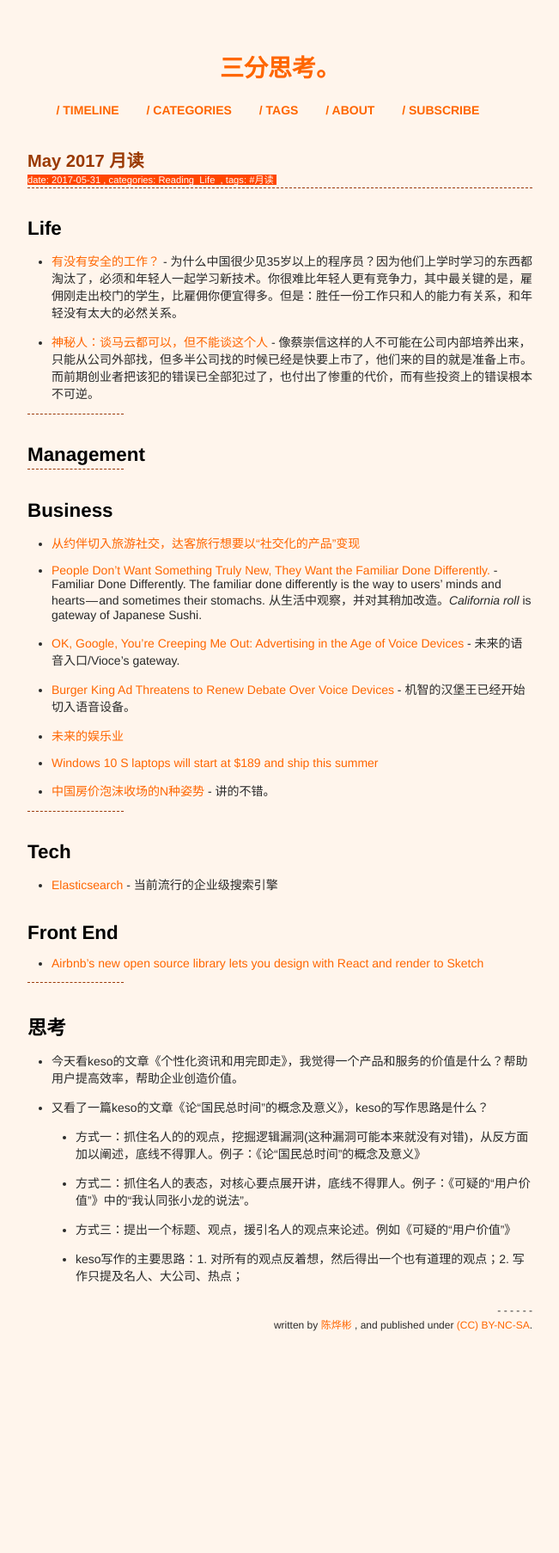
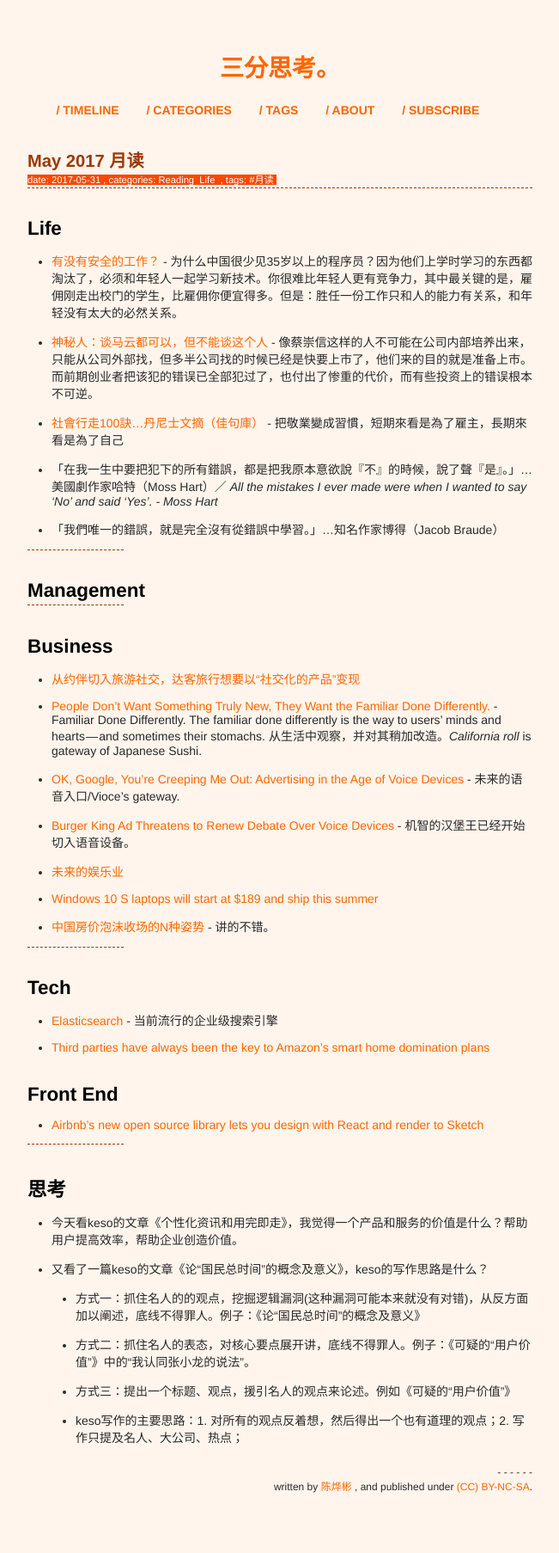
Before and after one commit to xianyuxmu/xianyuxmu.github.io, a Jekyll site: the page built from _posts/2017-05-31-monthly-reading.md, in a window 1280 px wide. Shown: the whole page at 86% size, without its empty margins (314-965 px from the left). Built offline with Jekyll 4.4.1, drawn with Linux system fonts in a browser that asks for light colours; comment, search, counter and statistics services are not loaded; before the commit the page ends 1618 px from its top, so only the background shows below that.

Commit message:
Reading 08

```diff
--- a/_posts/2017-05-31-monthly-reading.md
+++ b/_posts/2017-05-31-monthly-reading.md
@@ -14,6 +14,9 @@ tags:
 
 - [有没有安全的工作？](http://www.ruanyifeng.com/blog/2015/12/safe-job.html) - 为什么中国很少见35岁以上的程序员？因为他们上学时学习的东西都淘汰了，必须和年轻人一起学习新技术。你很难比年轻人更有竞争力，其中最关键的是，雇佣刚走出校门的学生，比雇佣你便宜得多。但是：胜任一份工作只和人的能力有关系，和年轻没有太大的必然关系。
 - [神秘人：谈马云都可以，但不能谈这个人](https://moment.douban.com/post/106013/) - 像蔡崇信这样的人不可能在公司内部培养出来，只能从公司外部找，但多半公司找的时候已经是快要上市了，他们来的目的就是准备上市。而前期创业者把该犯的错误已全部犯过了，也付出了惨重的代价，而有些投资上的错误根本不可逆。
+- [社會行走100訣…丹尼士文摘（佳句庫）](http://denniswatch.mysinablog.com/index.php?op=ViewArticle&articleId=1074546) - 把敬業變成習慣，短期來看是為了雇主，長期來看是為了自己
+- 「在我一生中要把犯下的所有錯誤，都是把我原本意欲說『不』的時候，說了聲『是』。」…美國劇作家哈特（Moss Hart）／ *All the mistakes I ever made were when I wanted to say 'No' and said 'Yes'. - Moss Hart*
+- 「我們唯一的錯誤，就是完全沒有從錯誤中學習。」…知名作家博得（Jacob Braude）
 
 ----
 
@@ -39,6 +42,7 @@ tags:
 ## Tech
 
 - [Elasticsearch](https://www.elastic.co/products/elasticsearch) - 当前流行的企业级搜索引擎
+- [Third parties have always been the key to Amazon’s smart home domination plans](https://techcrunch.com/2017/05/06/amazon-echo-world-domination/?ncid=tcdaily&utm_medium=TCnewsletter)
 
 ## Front End
 
```
